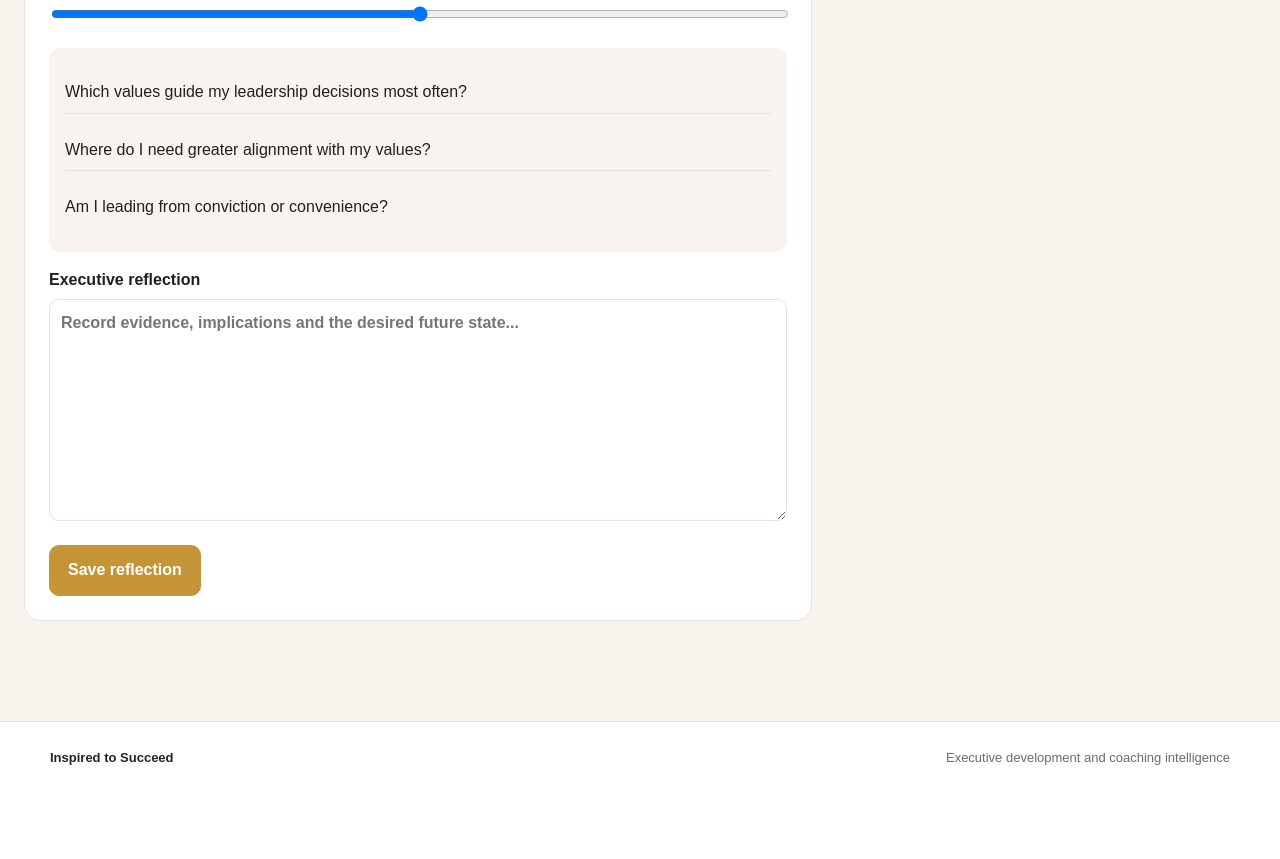
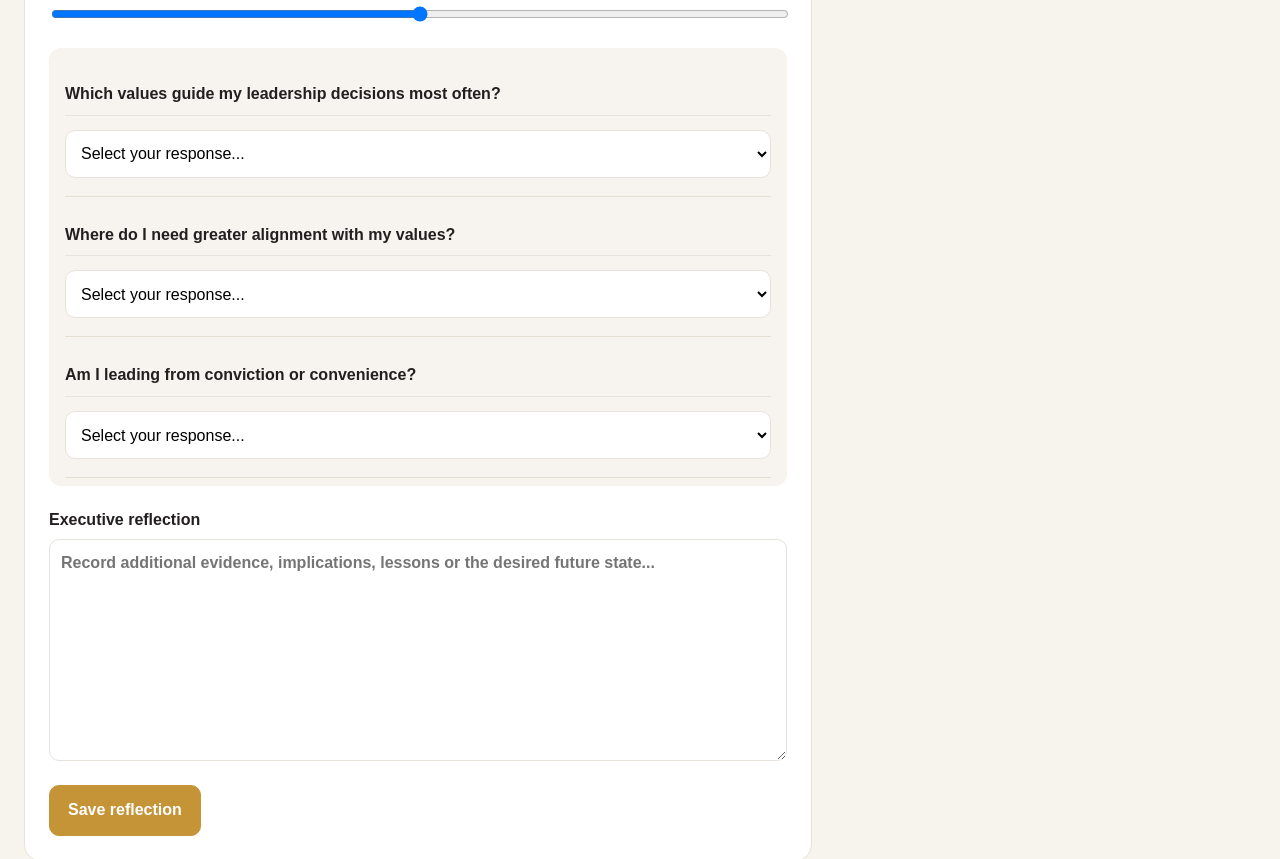
Before and after one commit to g-car/inspired-to-succeed-saas, a Next.js app: page /toolkit in a window 1280 px wide. Shown: the part 5640-6499 px from the top of the page. Before the commit the page ends 6434 px from the top, so only its background shows below. Built offline with nearby package versions, Linux system fonts and the light colour scheme.

Commit message:
Add guided dropdown responses to executive reflection

```diff
--- a/components/ToolkitClient.js
+++ b/components/ToolkitClient.js
@@ -1,69 +1,470 @@
 'use client';
+
 import { useMemo, useState } from 'react';
 import { themes } from '@/lib/data';
 
-const prompts = {
-  Values: ['Which values guide my leadership decisions most often?', 'Where do I need greater alignment with my values?', 'Am I leading from conviction or convenience?'],
-  Governance: ['What governance legacy should this organisation be known for?', 'Which governance blind spots require attention now?', 'Which ethical line will I never cross?'],
-  'Self-Mastery': ['Who am I becoming beyond my title?', 'How do I respond under pressure?', 'Which boundaries demonstrate leadership maturity?']
+const promptBank = {
+  Values: [
+    {
+      question: 'Which values guide my leadership decisions most often?',
+      options: [
+        'Integrity',
+        'Accountability',
+        'Respect',
+        'Fairness',
+        'Courage',
+        'Service',
+        'Excellence',
+        'Transparency',
+        'Compassion',
+        'Trust',
+      ],
+    },
+    {
+      question: 'Where do I need greater alignment with my values?',
+      options: [
+        'Decision making',
+        'Communication',
+        'Managing people',
+        'Conflict situations',
+        'Performance management',
+        'Ethical choices',
+        'Time and priorities',
+        'Relationships with colleagues',
+        'Board or governance responsibilities',
+        'Personal conduct',
+      ],
+    },
+    {
+      question: 'Am I leading from conviction or convenience?',
+      options: [
+        'Mostly from conviction',
+        'Usually from conviction',
+        'A balance of both',
+        'Sometimes from convenience',
+        'Mostly from convenience',
+        'I am not yet sure',
+      ],
+    },
+  ],
+
+  Governance: [
+    {
+      question: 'What governance legacy should this organisation be known for?',
+      options: [
+        'Ethical leadership',
+        'Transparency',
+        'Accountability',
+        'Responsible decision making',
+        'Strong oversight',
+        'Stakeholder trust',
+        'Compliance excellence',
+        'Fairness and consistency',
+        'Sustainable governance',
+      ],
+    },
+    {
+      question: 'Which governance blind spot requires attention now?',
+      options: [
+        'Board oversight',
+        'Risk management',
+        'Ethics',
+        'Compliance',
+        'Conflicts of interest',
+        'Delegation of authority',
+        'Performance accountability',
+        'Stakeholder communication',
+        'Succession planning',
+      ],
+    },
+    {
+      question: 'Which ethical line will I never cross?',
+      options: [
+        'Dishonesty',
+        'Abuse of authority',
+        'Conflicts of interest',
+        'Discrimination',
+        'Corruption',
+        'Manipulation of information',
+        'Unfair treatment',
+        'Ignoring wrongdoing',
+        'Compromising organisational values',
+      ],
+    },
+  ],
+
+  'Self-Mastery': [
+    {
+      question: 'Who am I becoming beyond my title?',
+      options: [
+        'A more authentic leader',
+        'A more courageous leader',
+        'A more disciplined leader',
+        'A more compassionate leader',
+        'A more strategic leader',
+        'A more resilient leader',
+        'A more self-aware leader',
+        'A more purposeful leader',
+        'A more balanced leader',
+      ],
+    },
+    {
+      question: 'How do I respond under pressure?',
+      options: [
+        'I remain calm and focused',
+        'I become more decisive',
+        'I seek advice before acting',
+        'I become impatient',
+        'I avoid difficult decisions',
+        'I become overly controlling',
+        'I withdraw',
+        'My response depends on the situation',
+      ],
+    },
+    {
+      question: 'Which boundaries demonstrate leadership maturity?',
+      options: [
+        'Protecting strategic thinking time',
+        'Saying no when necessary',
+        'Delegating appropriately',
+        'Separating work and personal recovery time',
+        'Avoiding unnecessary conflict',
+        'Maintaining ethical boundaries',
+        'Respecting confidentiality',
+        'Managing availability to others',
+        'Protecting health and wellbeing',
+      ],
+    },
+  ],
 };
+
+function buildDefaultPrompts(module) {
+  const name = module.toLowerCase();
+
+  return [
+    {
+      question: `What does strong ${name} leadership look like in my current role?`,
+      options: [
+        'I demonstrate this consistently',
+        'I demonstrate this most of the time',
+        'I demonstrate this sometimes',
+        'This is an important growth area',
+        'I need significant development here',
+        'I am not yet sure',
+      ],
+    },
+    {
+      question: `Which evidence best describes where I am currently strong or constrained in ${name}?`,
+      options: [
+        'My behaviour consistently demonstrates strength',
+        'Feedback from others confirms strength',
+        'Results demonstrate strength',
+        'I understand it but do not apply it consistently',
+        'I struggle in demanding situations',
+        'I need more experience or support',
+        'I do not yet have enough evidence',
+      ],
+    },
+    {
+      question: 'What should be my primary development focus during the next 90 days?',
+      options: [
+        'Build greater consistency',
+        'Develop a new leadership habit',
+        'Improve decision making',
+        'Strengthen communication',
+        'Seek coaching or mentoring',
+        'Practise this competency in real situations',
+        'Request feedback from others',
+        'Set a measurable leadership goal',
+      ],
+    },
+  ];
+}
 
 export default function ToolkitClient() {
   const [themeIndex, setThemeIndex] = useState(0);
   const [moduleIndex, setModuleIndex] = useState(0);
   const [score, setScore] = useState(3);
+  const [answers, setAnswers] = useState({});
+  const [otherAnswers, setOtherAnswers] = useState({});
   const [reflection, setReflection] = useState('');
   const [saved, setSaved] = useState([]);
+
   const theme = themes[themeIndex];
   const module = theme.modules[moduleIndex];
-  const questions = useMemo(() => prompts[module] || [
-    `What does strong ${module.toLowerCase()} leadership look like in my current role?`,
-    `Which evidence shows where I am currently strong or constrained in ${module.toLowerCase()}?`,
-    `What will I do differently during the next 90 days?`
-  ], [module]);
+
+  const questions = useMemo(
+    () => promptBank[module] || buildDefaultPrompts(module),
+    [module]
+  );
+
+  function resetResponses() {
+    setAnswers({});
+    setOtherAnswers({});
+    setReflection('');
+  }
+
+  function changeTheme(event) {
+    setThemeIndex(Number(event.target.value));
+    setModuleIndex(0);
+    resetResponses();
+  }
+
+  function changeModule(event) {
+    setModuleIndex(Number(event.target.value));
+    resetResponses();
+  }
+
+  function updateAnswer(index, value) {
+    setAnswers((prev) => ({
+      ...prev,
+      [index]: value,
+    }));
+
+    if (value !== 'Other') {
+      setOtherAnswers((prev) => ({
+        ...prev,
+        [index]: '',
+      }));
+    }
+  }
+
+  function updateOtherAnswer(index, value) {
+    setOtherAnswers((prev) => ({
+      ...prev,
+      [index]: value,
+    }));
+  }
+
+  function finalAnswer(index) {
+    if (answers[index] === 'Other') {
+      return otherAnswers[index]?.trim() || 'Other — not specified';
+    }
+
+    return answers[index] || 'No response selected';
+  }
 
   function saveReflection() {
-    if (!reflection.trim()) return;
-    setSaved(prev => [{ theme: theme.name, module, score, reflection }, ...prev]);
-    setReflection('');
+    const hasAnyResponse =
+      Object.values(answers).some(Boolean) || reflection.trim();
+
+    if (!hasAnyResponse) return;
+
+    const responseRecord = questions.map((item, index) => ({
+      question: item.question,
+      answer: finalAnswer(index),
+    }));
+
+    setSaved((prev) => [
+      {
+        theme: theme.name,
+        module,
+        score,
+        responses: responseRecord,
+        reflection: reflection.trim(),
+      },
+      ...prev,
+    ]);
+
+    resetResponses();
   }
 
   return (
     <div className="workspace-grid">
       <section className="panel">
         <span className="eyebrow">Guided reflection</span>
+
         <h2>{module}</h2>
-        <label>Leadership theme
-          <select value={themeIndex} onChange={e => { setThemeIndex(Number(e.target.value)); setModuleIndex(0); }}>
-            {themes.map((t, i) => <option key={t.name} value={i}>{t.name}</option>)}
+
+        <label>
+          Leadership theme
+          <select value={themeIndex} onChange={changeTheme}>
+            {themes.map((item, index) => (
+              <option key={item.name} value={index}>
+                {item.name}
+              </option>
+            ))}
           </select>
         </label>
-        <label>Competency module
-          <select value={moduleIndex} onChange={e => setModuleIndex(Number(e.target.value))}>
-            {theme.modules.map((m, i) => <option key={m} value={i}>{m}</option>)}
+
+        <label>
+          Competency module
+          <select value={moduleIndex} onChange={changeModule}>
+            {theme.modules.map((item, index) => (
+              <option key={item} value={index}>
+                {item}
+              </option>
+            ))}
           </select>
         </label>
-        <label>Current self-rating: <strong>{score}/5</strong>
-          <input type="range" min="1" max="5" value={score} onChange={e => setScore(Number(e.target.value))} />
+
+        <label>
+          Current self-rating: <strong>{score}/5</strong>
+          <input
+            type="range"
+            min="1"
+            max="5"
+            value={score}
+            onChange={(event) => setScore(Number(event.target.value))}
+          />
         </label>
+
         <div className="prompt-list">
-          {questions.map(q => <p key={q}>{q}</p>)}
+          {questions.map((item, index) => (
+            <div
+              key={`${module}-${index}`}
+              style={{
+                padding: '18px 0',
+                borderBottom: '1px solid #e6ded3',
+              }}
+            >
+              <p
+                style={{
+                  marginTop: 0,
+                  marginBottom: '10px',
+                  fontWeight: 700,
+                }}
+              >
+                {item.question}
+              </p>
+
+              <select
+                value={answers[index] || ''}
+                onChange={(event) =>
+                  updateAnswer(index, event.target.value)
+                }
+                style={{
+                  width: '100%',
+                  minHeight: '48px',
+                  marginTop: '4px',
+                }}
+              >
+                <option value="">Select your response...</option>
+
+                {item.options.map((option) => (
+                  <option key={option} value={option}>
+                    {option}
+                  </option>
+                ))}
+
+                <option value="Other">
+                  Other — add my own response
+                </option>
+              </select>
+
+              {answers[index] === 'Other' && (
+                <input
+                  type="text"
+                  value={otherAnswers[index] || ''}
+                  onChange={(event) =>
+                    updateOtherAnswer(index, event.target.value)
+                  }
+                  placeholder="Type your personal response..."
+                  style={{
+                    width: '100%',
+                    minHeight: '48px',
+                    marginTop: '10px',
+                    padding: '12px 14px',
+                    border: '1px solid #ddd4c9',
+                    borderRadius: '10px',
+                    boxSizing: 'border-box',
+                    font: 'inherit',
+                  }}
+                />
+              )}
+            </div>
+          ))}
         </div>
-        <label>Executive reflection
-          <textarea rows="8" value={reflection} onChange={e => setReflection(e.target.value)} placeholder="Record evidence, implications and the desired future state..." />
+
+        <label style={{ marginTop: '22px' }}>
+          Executive reflection
+          <textarea
+            rows="8"
+            value={reflection}
+            onChange={(event) => setReflection(event.target.value)}
+            placeholder="Record additional evidence, implications, lessons or the desired future state..."
+          />
         </label>
-        <button className="button primary" type="button" onClick={saveReflection}>Save reflection</button>
+
+        <button
+          className="button primary"
+          type="button"
+          onClick={saveReflection}
+        >
+          Save reflection
+        </button>
       </section>
+
       <aside className="panel">
         <span className="eyebrow">Session record</span>
+
         <h2>Development evidence</h2>
-        {saved.length === 0 ? <p className="muted">Your saved reflections will appear here.</p> : saved.map((item, i) => (
-          <article className="saved-item" key={`${item.module}-${i}`}>
-            <div><strong>{item.module}</strong><span className={`status ${item.score <= 2 ? 'red' : item.score === 3 ? 'amber' : 'green'}`}>{item.score}/5</span></div>
-            <small>{item.theme}</small>
-            <p>{item.reflection}</p>
-          </article>
-        ))}
+
+        {saved.length === 0 ? (
+          <p className="muted">
+            Your saved reflections will appear here.
+          </p>
+        ) : (
+          saved.map((item, recordIndex) => (
+            <article
+              className="saved-item"
+              key={`${item.module}-${recordIndex}`}
+            >
+              <div>
+                <strong>{item.module}</strong>
+
+                <span
+                  className={`status ${
+                    item.score <= 2
+                      ? 'red'
+                      : item.score === 3
+                      ? 'amber'
+                      : 'green'
+                  }`}
+                >
+                  {item.score}/5
+                </span>
+              </div>
+
+              <small>{item.theme}</small>
+
+              <div style={{ marginTop: '14px' }}>
+                {item.responses.map((response, index) => (
+                  <div
+                    key={`${response.question}-${index}`}
+                    style={{
+                      marginBottom: '13px',
+                      paddingBottom: '13px',
+                      borderBottom: '1px solid #eee7de',
+                    }}
+                  >
+                    <strong
+                      style={{
+                        display: 'block',
+                        fontSize: '12px',
+                        marginBottom: '5px',
+                      }}
+                    >
+                      {response.question}
+                    </strong>
+
+                    <span style={{ fontSize: '13px' }}>
+                      {response.answer}
+                    </span>
+                  </div>
+                ))}
+              </div>
+
+              {item.reflection && (
+                <p>
+                  <strong>Additional reflection:</strong>
+                  <br />
+                  {item.reflection}
+                </p>
+              )}
+            </article>
+          ))
+        )}
       </aside>
     </div>
   );
```
